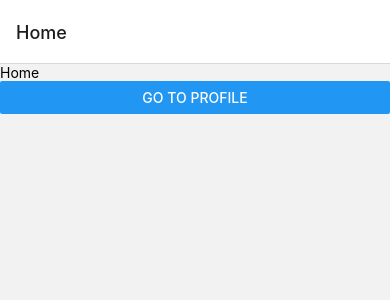
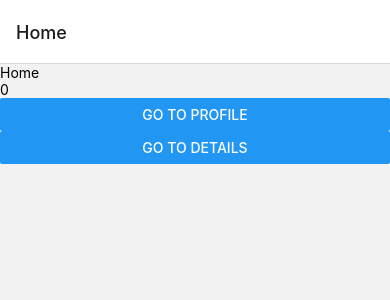
Before and after one commit to omercsx/navApp, a React Native app: screen /Home in a window 390 px wide. Shown: the top 300 px of the page. Built offline with nearby package versions, Linux system fonts and the light colour scheme.

Commit message:
passing data

```diff
--- a/app/screens/Details.tsx
+++ b/app/screens/Details.tsx
@@ -1,8 +1,12 @@
 import { View, Text } from 'react-native';
-const Details = () => {
+import type { DetailsPageProps } from '../navigation/RootStack';
+
+const Details = ({ navigation, route }: DetailsPageProps) => {
+	const { itemId } = route.params;
+
 	return (
 		<View>
-			<Text>Details</Text>
+			<Text>Details passed itemId: {itemId}</Text>
 		</View>
 	);
 };
--- a/app/screens/Home.tsx
+++ b/app/screens/Home.tsx
@@ -1,15 +1,27 @@
 import { useNavigation } from '@react-navigation/native';
 import type { NativeStackNavigationProp } from '@react-navigation/native-stack';
-import { View, Text, Button } from 'react-native';
+import { View, Text, Button, TextInput } from 'react-native';
 import type { HomePageProps } from '../navigation/RootStack';
+import { useState } from 'react';
 
 const Home = ({ navigation }: HomePageProps) => {
+	const [itemId, setItemId] = useState(0);
 	return (
 		<View>
 			<Text>Home</Text>
+			<TextInput
+				placeholder='Enter a number'
+				keyboardType='numeric'
+				value={itemId.toString()}
+				onChangeText={text => setItemId(Number(text))}
+			/>
 			<Button
 				title='Go to Profile'
 				onPress={() => navigation.push('Profile')}
+			/>
+			<Button
+				title='Go to Details'
+				onPress={() => navigation.push('Details', { itemId: itemId })}
 			/>
 		</View>
 	);
```
